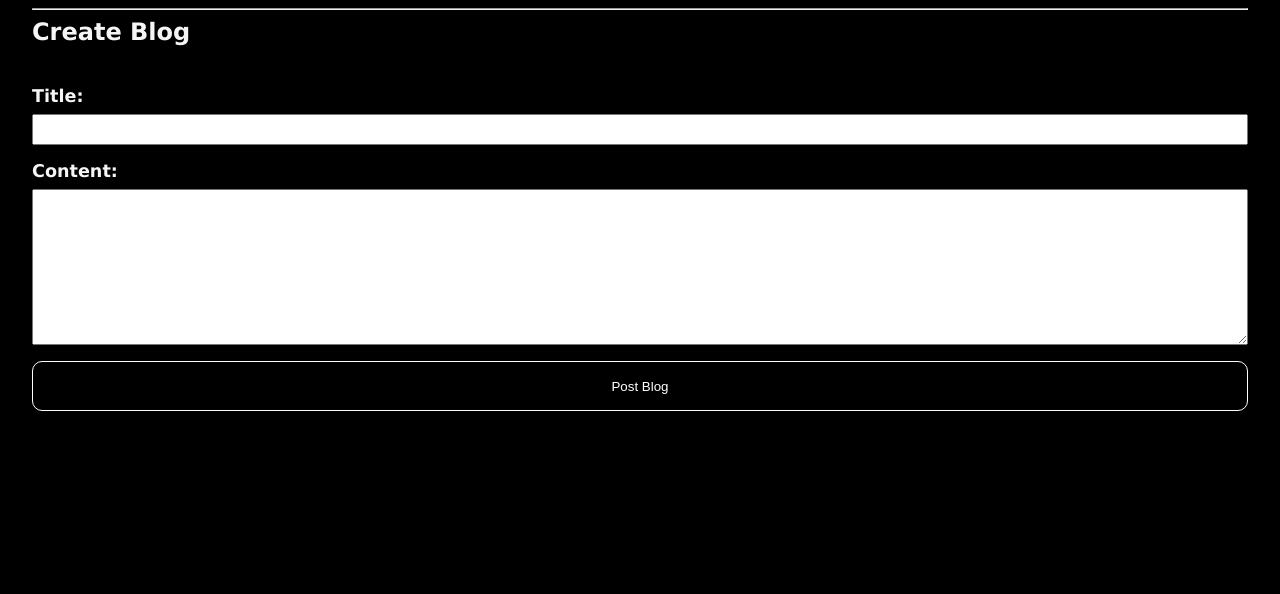
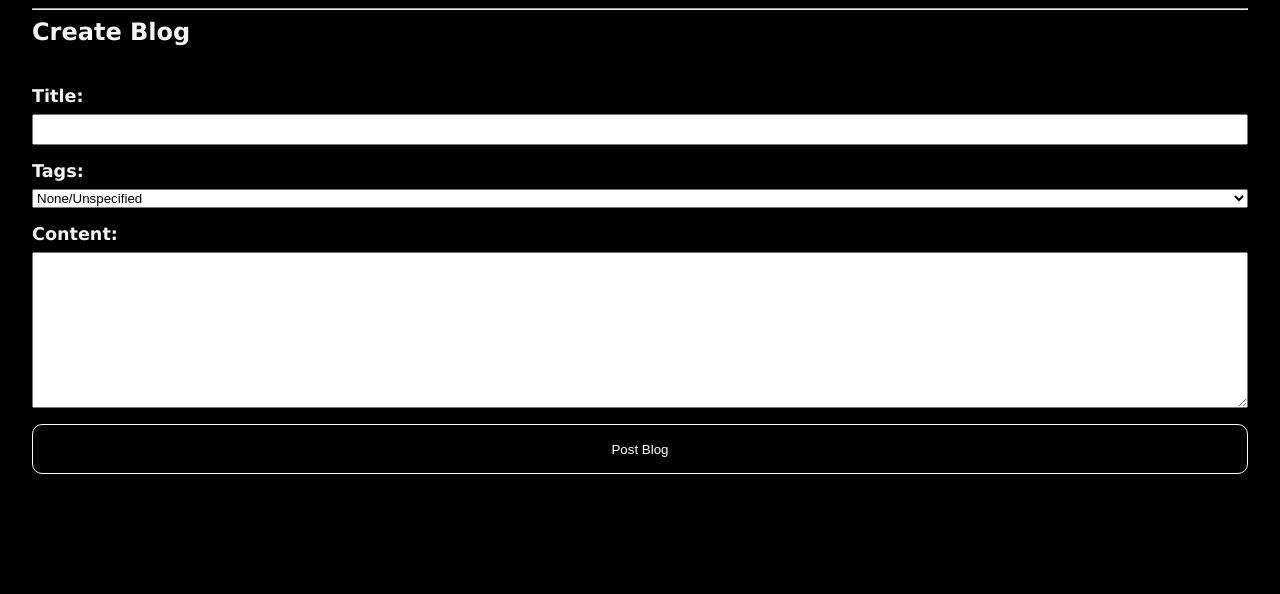
Before and after one commit to Bennm23/f5new, a Django app: page /blogs/create/ in a window 1280 px wide. Shown: the part 57-651 px from the top of the page. Run offline with Django 4.2, Linux system fonts and the light colour scheme; some libraries are stand-ins or nearby versions.

Commit message:
added tags to Blog Form and Detail;

```diff
--- a/project/f5blogs/forms.py
+++ b/project/f5blogs/forms.py
@@ -5,4 +5,4 @@ from django.forms import ModelForm, widgets
 class BlogForm(ModelForm):
     class Meta:
         model = BlogPost
-        fields = ['title', 'content']
+        fields = ['title', 'tags', 'content']
--- a/project/f5blogs/models.py
+++ b/project/f5blogs/models.py
@@ -5,6 +5,7 @@ from ckeditor.fields import RichTextField
 # Create your models here.
 class BlogPost(models.Model):
     TAG_CHOICES = [
+        ('none', 'None/Unspecified'),
         ('mental', 'Mental'),
         ('physical', 'Physical'),
         ('community', 'Community'),
@@ -14,7 +15,7 @@ class BlogPost(models.Model):
         # Add more choices as needed
     ]
     title = models.CharField(max_length=200)
-    tags = models.CharField(max_length=200, choices=TAG_CHOICES)
+    tags = models.CharField(max_length=200, choices=TAG_CHOICES, default='none')
     create_date = models.DateTimeField('date created', auto_now_add=True)
     content = RichTextField(blank=True, null=True)
 
--- a/project/f5blogs/templates/f5blogs/detail_blog.html
+++ b/project/f5blogs/templates/f5blogs/detail_blog.html
@@ -25,6 +25,8 @@
 
     <p class="blog_date">Authored On: {{ blog.create_date }}</p>
 
+    <p class="blog_date">Tags: {{ blog.tags }}</p>
+
     <div class="blog_container">
         <h3>Content</h3>
         <p>{{ blog.content|safe }}
```
